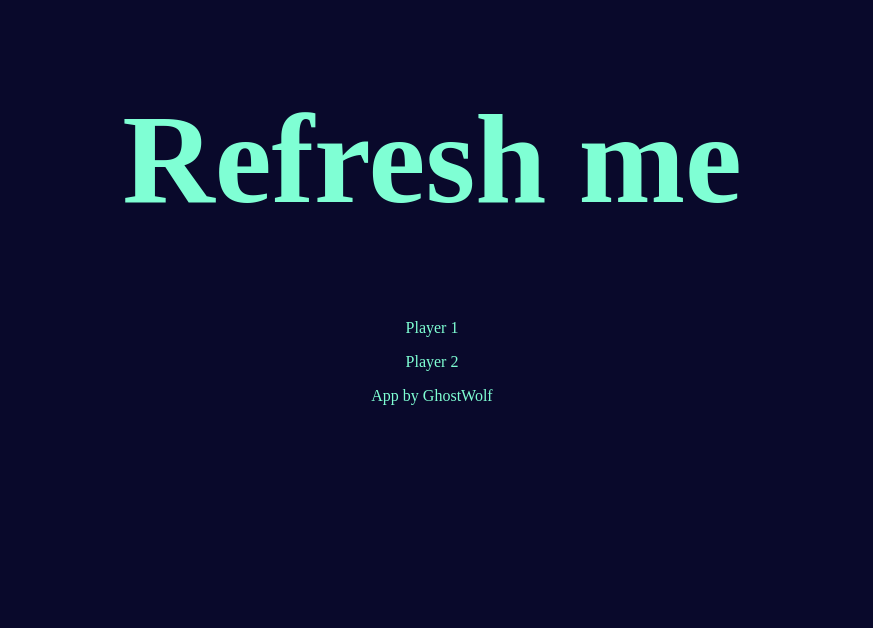
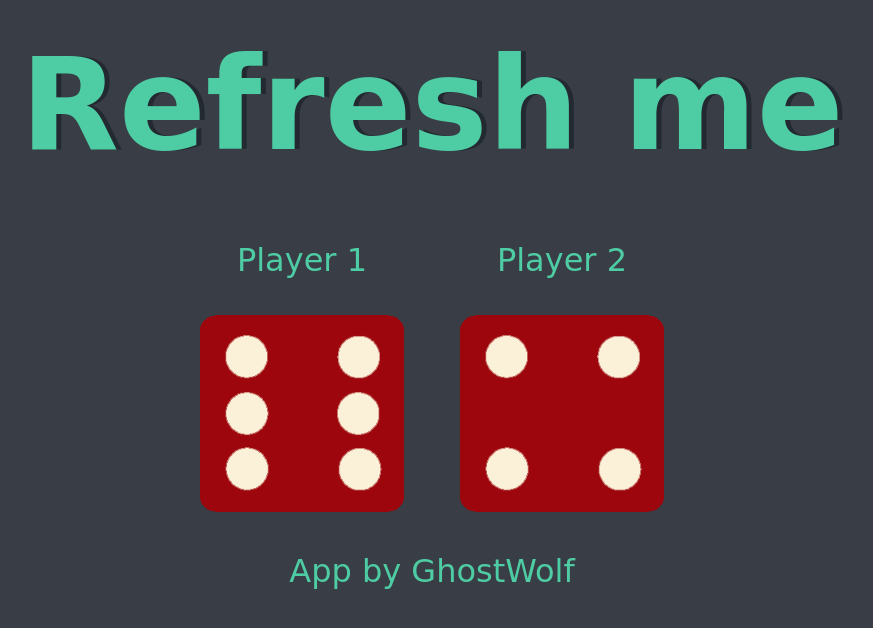
Before and after one commit to Ghostwolf73/Dice-Game, a plain HTML site: page index.html in a window 1280 px wide. Shown: the whole page, without its empty margins (208-1081 px from the left). Drawn offline with Linux system fonts and the light colour scheme.

Commit message:
Edited structure added images and put js

```diff
--- a/index.html
+++ b/index.html
@@ -13,19 +13,18 @@
     <h1>Refresh me</h1>
 
     <div class="container">
-        <div class="p1">
+
+        <div class="dice">
             <p>Player 1</p>
-            <div class="dice-1">
+            <img class="img1" src="images/dice6.png">
+          </div>
 
-            </div>
+          <div class="dice">
+            <p>Player 2</p>
+            <img class="img2" src="images/dice6.png">
         </div>
 
-        <div class="p2">
-            <p>Player 2</p>
-            <div class="dice-2">
 
-            </div>
-        </div>
     </div>
 
     <p>App by GhostWolf</p>
--- a/index.js
+++ b/index.js
@@ -0,0 +1,22 @@
+// document.querySelector("h1").innerHTML = 'lets go';
+
+// document.querySelector(".img1").src = "images/dice1.png";
+// document.querySelector(".img2").src = "images/dice2.png";
+
+var randomNum1 = Math.floor(Math.random() * 6) + 1;
+
+var imgRando = "images/dice" + randomNum1 + ".png";
+
+var img1 = document.querySelectorAll("img")[0];
+
+img1.setAttribute("src", imgRando);
+
+//image 2
+
+var randomNum2 = Math.floor(Math.random() * 6) + 1;
+
+var imgRando2 = "images/dice" + randomNum2 + ".png";
+
+var img2 = document.querySelectorAll("img")[1];
+
+img2.setAttribute("src", imgRando2);
--- a/style.css
+++ b/style.css
@@ -1,9 +1,42 @@
-*{
-    background-color: rgb(9, 9, 43);
-    color: aquamarine;
+.container {
+    width: 70%;
+    margin: auto;
     text-align: center;
-}
+  }
 
-h1{
+  .dice {
+    text-align: center;
+    display: inline-block;
+
+  }
+
+  body {
+    background-color: #393E46;
+    text-align: center;
+  }
+
+  h1 {
+    margin: 30px;
+    font-family: 'Lobster', cursive;
+    text-shadow: 5px 0 #232931;
     font-size: 8rem;
-}
+    color: #4ECCA3;
+  }
+
+  p {
+    font-size: 2rem;
+    color: #4ECCA3;
+    font-family: 'Indie Flower', cursive;
+  }
+
+  img {
+    width: 80%;
+  }
+
+  footer {
+    margin-top: 5%;
+    color: #EEEEEE;
+    text-align: center;
+    font-family: 'Indie Flower', cursive;
+
+  }
```
Also changed, not shown: images/dice1.png (added), images/dice2.png (added), images/dice3.png (added), images/dice4.png (added), images/dice5.png (added), images/dice6.png (added).
